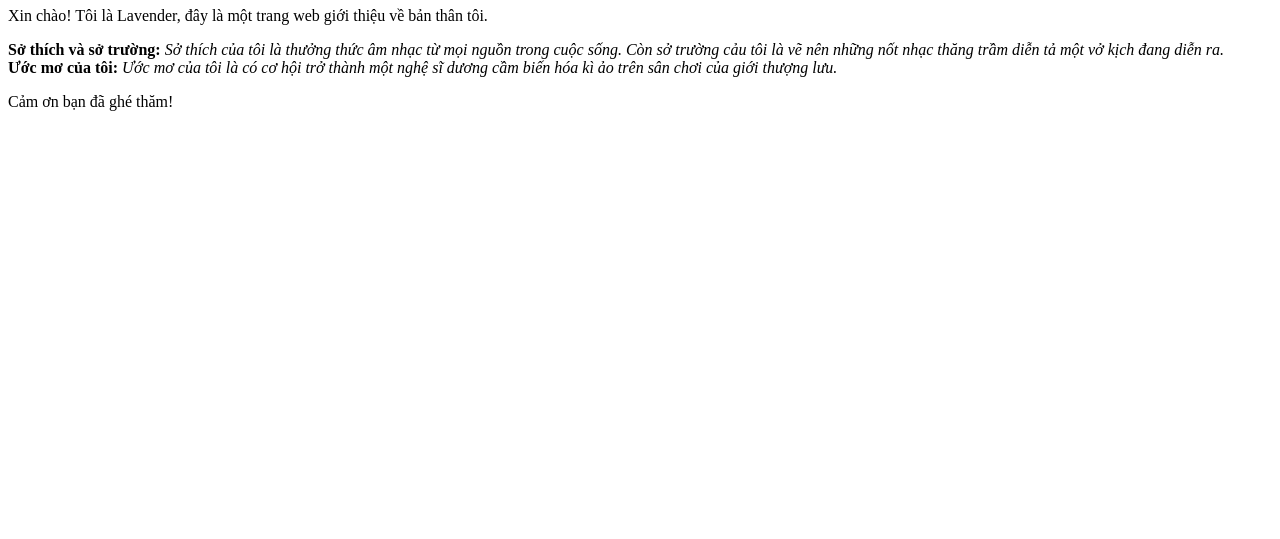
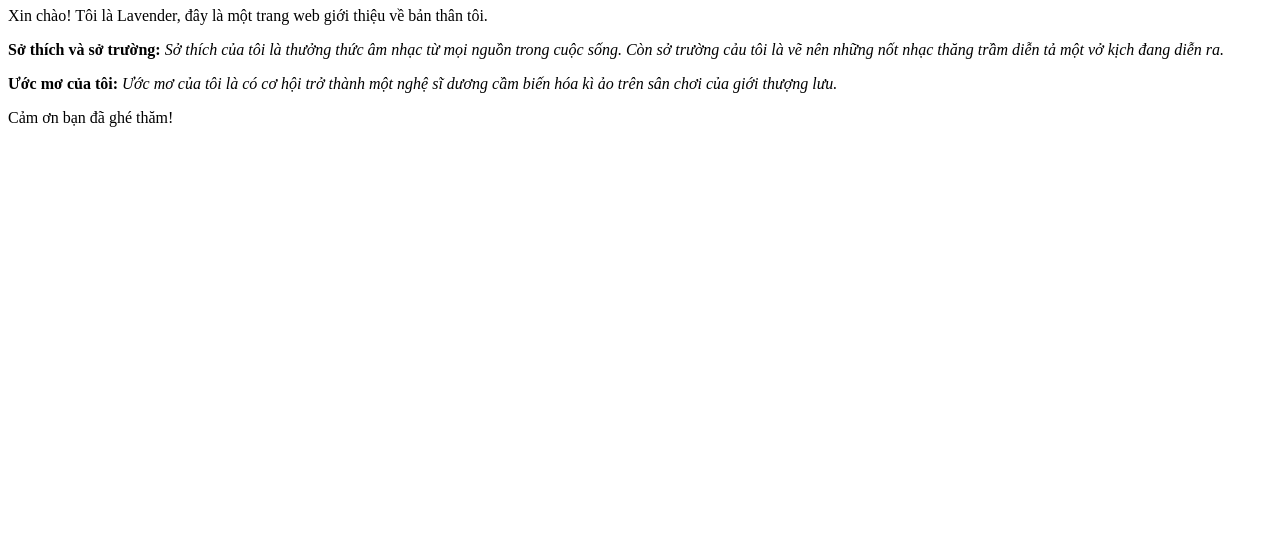
Before and after one commit to tonipet2008-glitch/Mafia, a plain HTML site: page index.html in a window 1280 px wide. Shown: the part 261-800 px from the top of the page. Drawn offline with Linux system fonts and the light colour scheme.

Commit message:
Update index.html

```diff
--- a/index.html
+++ b/index.html
@@ -16,14 +16,14 @@
        <i>
          Sở thích của tôi là thưởng thức âm nhạc từ mọi nguồn trong cuộc sống. Còn sở trường cảu tôi là vẽ nên những nốt nhạc thăng trầm diễn tả một vở kịch đang diễn ra.
        </i>
-      <br>
+       <p>
         <b>
           Ước mơ của tôi:
         </b>
         <i>
           Ước mơ của tôi là có cơ hội trở thành một nghệ sĩ dương cầm biến hóa kì ảo trên sân chơi của giới thượng lưu.
         </i>
-      </br>
+      </p>
        <p>
          Cảm ơn bạn đã ghé thăm!
        </p>
```
